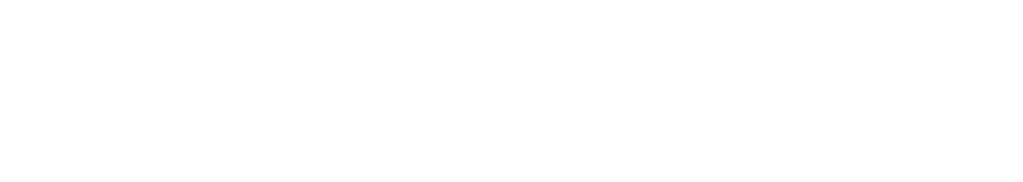
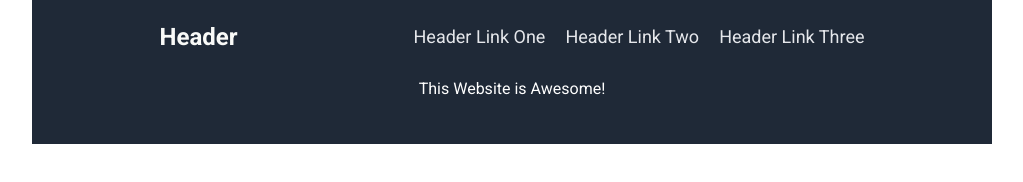
Before and after one commit to heyitsant/OdinLandingPage, a plain HTML site: page index.html in a window 1280 px wide. Shown: the whole page, without its empty margins (128-1151 px from the left). Drawn offline with Linux system fonts and the light colour scheme.

Commit message:
Finished very top menu
Header title and links section

```diff
--- a/index.html
+++ b/index.html
@@ -6,6 +6,46 @@
     <link rel="stylesheet" href="styles/styles.css">
 </head>
 <body>
+    <div class="page">
+
+        <div class="header">
+            <div class="content">
+                <div class="top-menu">
+                    <div class="title"><STRONG>Header</STRONG></div>
+                    <div class="links">
+                    <ul>
+                        <li><a href="#">Header Link One</a></li>
+                        <li><a href="#">Header Link Two</a></li>
+                        <li><a href="#">Header Link Three</a></li>
+                    </ul>
+                    </div>
+                </div>
+                <div class="splash-section">
+                    <p>This Website is Awesome!</p>
+                </div>
+            </div>
+        </div>
+
+
+        <div class="info">
+            <div class="cards">
+
+            </div>
+        </div>
+
+        <div class="quote">
+
+        </div>
+
+        <div class="signup">
+
+        </div>
+
+        <div class="footer">
+
+        </div>
+
+    </div>
 
 </body>
 
--- a/styles/styles.css
+++ b/styles/styles.css
@@ -0,0 +1,53 @@
+@import url('https://fonts.googleapis.com/css2?family=Roboto:wght@400;700&display=swap');
+
+html {
+    display: flex;
+    flex-direction: column;
+    align-items: center;
+    font-family: Roboto, sans-serif;
+}
+
+body {
+    margin: 0;
+    flex-shrink: 0;
+    width: 75%;
+}
+
+.header,
+.footer {
+    color: #fff;
+    background-color: #1F2937;
+    padding: 10px;
+}
+
+.title {
+    display: flex;
+    align-items: center;
+    font-size: 24px;
+    color: #F9FAF8;
+}
+
+.top-menu {
+    display: flex;
+    flex-direction: row;
+    justify-content: space-between;
+    width: 75%;
+}
+
+ul {
+    list-style-type: none;
+    display: flex;
+    gap: 20px;
+}
+
+.content {
+    display:flex;
+    flex-direction: column;
+    align-items: center;
+}
+
+.links ul li a {
+    font-size: 18px;
+    color: #E5E7EB;
+    text-decoration: none;
+}
```
